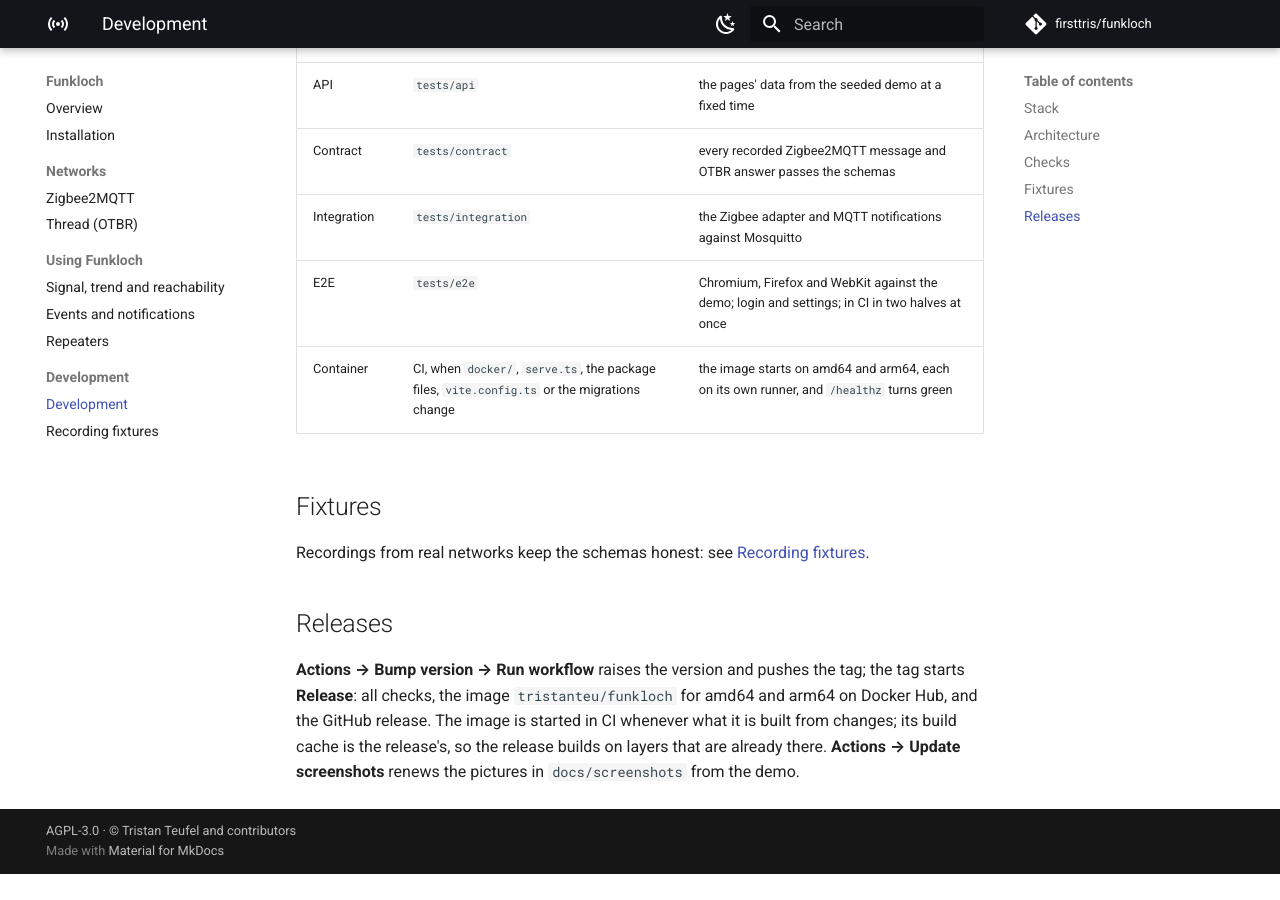
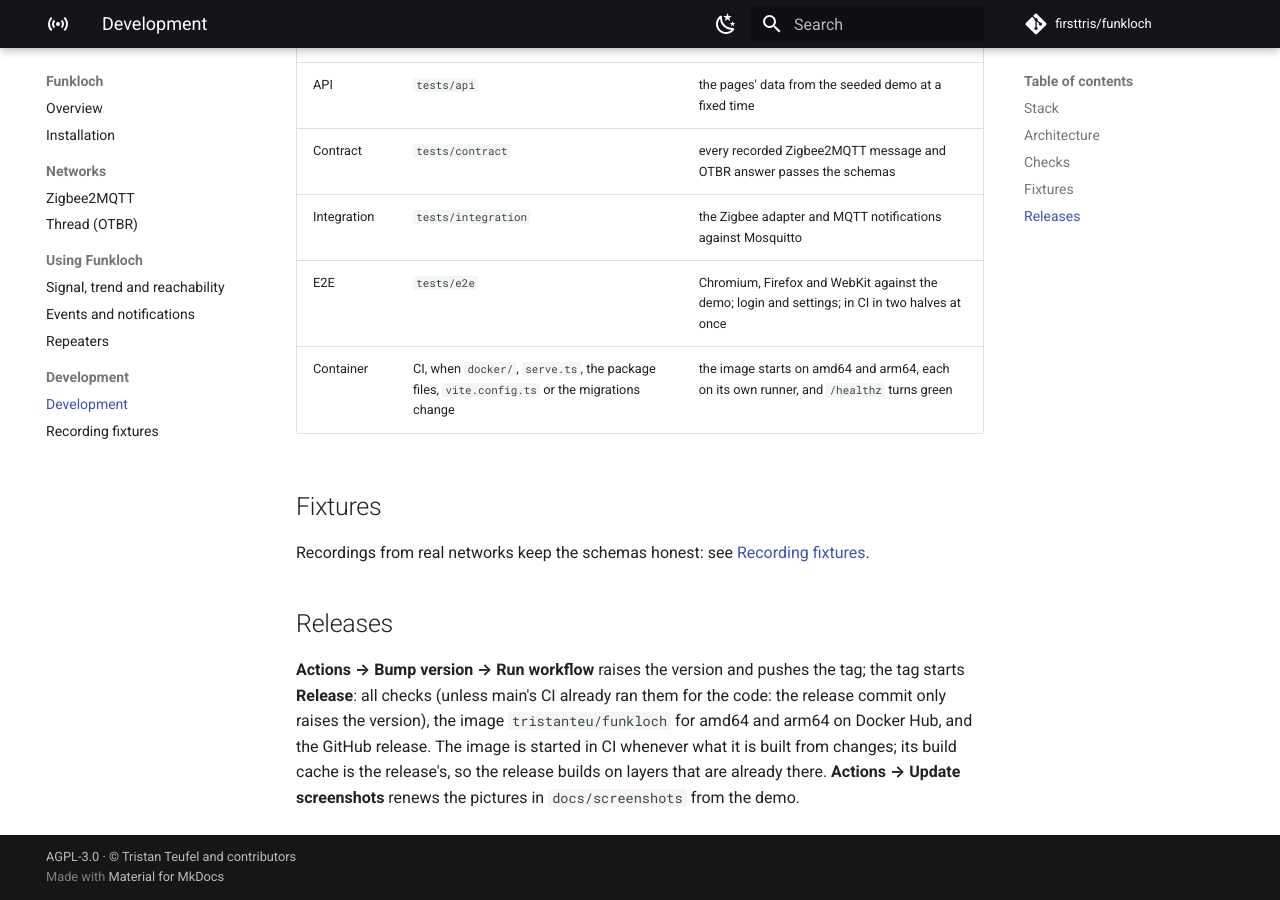
Before and after one commit to firsttris/funkloch, an MkDocs documentation site: the page built from docs/development.md, in a window 1280 px wide and 900 px high, scrolled down 1343 px. Built offline with MkDocs 1.6.1 and Material for MkDocs 9.7.7, drawn with Linux system fonts in a browser that asks for light colours; comment, search, counter and statistics services are not loaded; before the commit the page ends 2217 px from its top, so only the background shows below that.

Commit message:
CI/CD: release skips checks main already ran; image check with the registry cache (#2)
release.yml asks firsttris/workflows' tested-on-main.yml whether main's CI already tested the
release commit's code and runs ci.yml only when it did not. The CI's image check builds with
actions/docker-build, which reads and writes the same registry cache as the release's builds
for each platform.


Claude-Session: https://claude.ai/code/session_0175jonGKuZthWB6TxfKE9Pr

Co-authored-by: Claude <noreply@anthropic.com>

```diff
--- a/docs/development.md
+++ b/docs/development.md
@@ -68,7 +68,8 @@ Recordings from real networks keep the schemas honest: see [Recording fixtures](
 ## Releases
 
 **Actions → Bump version → Run workflow** raises the version and pushes the tag; the tag starts
-**Release**: all checks, the image `tristanteu/funkloch` for amd64 and arm64 on Docker Hub, and
-the GitHub release. The image is started in CI whenever what it is built from changes; its build
+**Release**: all checks (unless main's CI already ran them for the code: the release commit only
+raises the version), the image `tristanteu/funkloch` for amd64 and arm64 on Docker Hub, and the
+GitHub release. The image is started in CI whenever what it is built from changes; its build
 cache is the release's, so the release builds on layers that are already there. **Actions → Update screenshots** renews the pictures in
 `docs/screenshots` from the demo.
```
Also changed, not shown: 2 other files.
